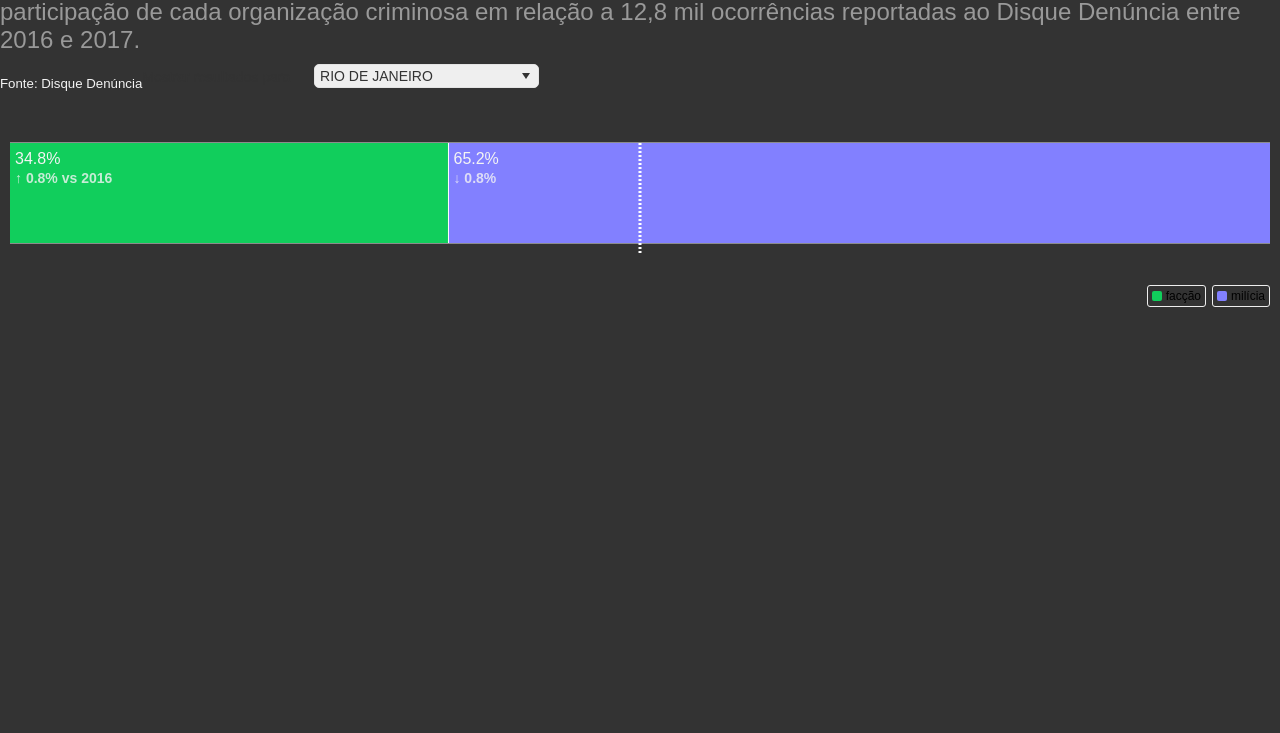
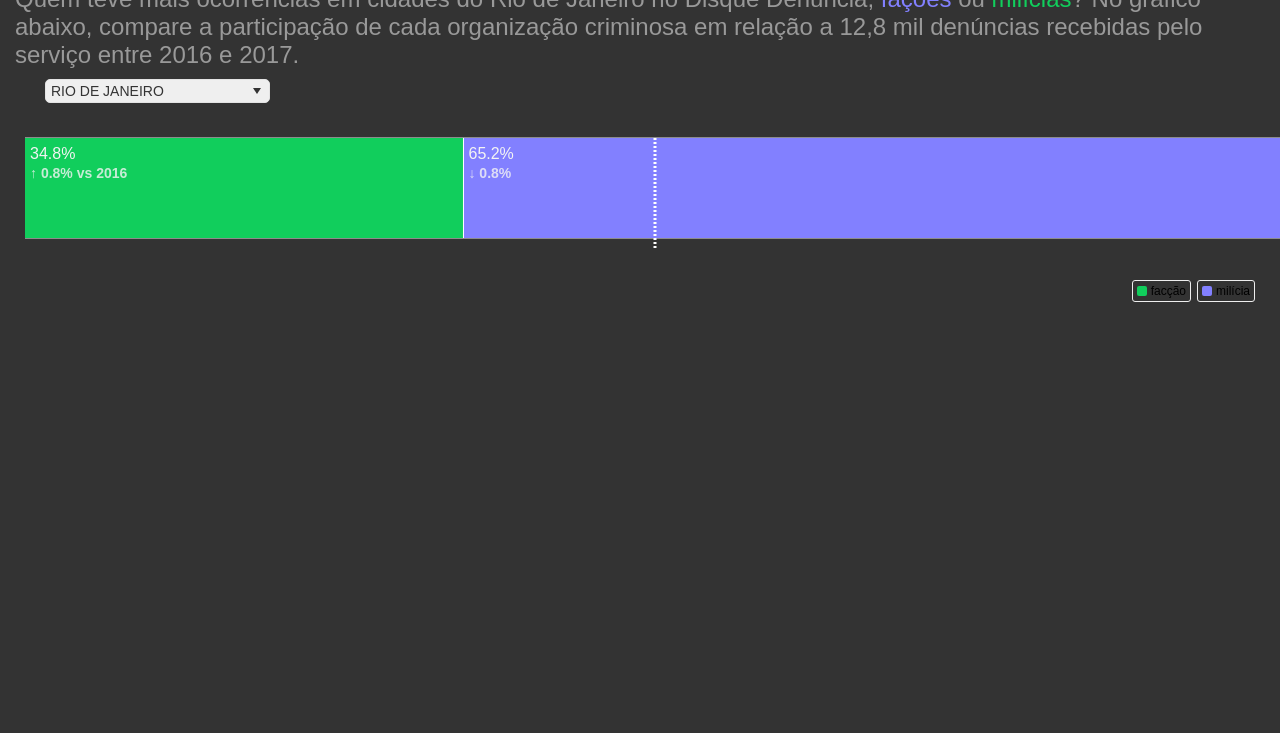
Before and after one commit to sergiospagnuolo/intercept-volt, a plain HTML site: page treemap-2/index.html in a window 1280 px wide. Shown: the part 67-800 px from the top of the page. Drawn offline with Linux system fonts and the light colour scheme.

Commit message:
try gradual code to not break it

```diff
--- a/treemap-2/index.html
+++ b/treemap-2/index.html
@@ -15,7 +15,8 @@
 	body{
 		font-family: 'TIActuBeta-Regular', sans-serif;
 	  -webkit-font-smoothing: antialiased;
-	  background-color: #333
+	  background-color: #333;
+		padding: 15px;
 	}
 	h1{
 	  color: #f4f4f4;
@@ -45,9 +46,8 @@
 
 <body>
 	<h1>Divisão do crime</h1>
-	<h2>Quem ganhou mais território em cidades do Rio de Janeiro, <span style="color:#8280FF">fações</span> ou <span style="color:#11CE5C">milícias</span>? No gráfico abaixo, compare a participação de cada organização criminosa em relação a 12,8 mil ocorrências reportadas ao Disque Denúncia entre 2016 e 2017.</h2>
+	<h2>Quem teve mais ocorrências em cidades do Rio de Janeiro no Disque Denúncia, <span style="color:#8280FF">fações</span> ou <span style="color:#11CE5C">milícias</span>? No gráfico abaixo, compare a participação de cada organização criminosa em relação a 12,8 mil denúncias recebidas pelo serviço entre 2016 e 2017.</h2>
 	<div id="wrapper"> </div>
-	<h5 style="float:left">Fonte: Disque Denúncia</h5>
 
 	<script>
 		window.Flourish = {
@@ -3928,7 +3928,7 @@
 		var _Flourish_settings = {
 			"current_id": "RIO DE JANEIRO",
 			"custom_colors": "#11CE5C, #8280FF",
-			"dropdown_label": "Mostrar resultados para:",
+			"dropdown_label": "",
 			"dropdown_translations": "RIO DE JANEIRO: RIO DE JANEIRO",
 			"hide_dropdown": false,
 			"hide_empty_rows": true,
```
